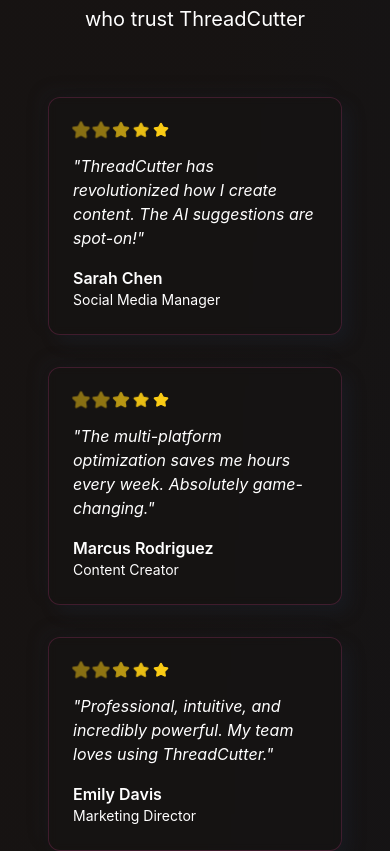
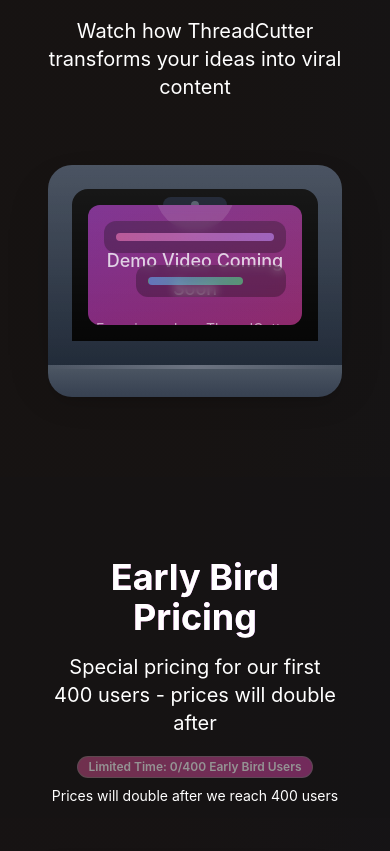
Before and after one commit to aarav0180/ThreadCutter, a React (Vite) app: page / in a window 390 px wide. Shown: the part 2847-3698 px from the top of the page. Built offline with nearby package versions, Linux system fonts and the light colour scheme.

Commit message:
Refactor Landing page UI
- Improved feedback section UI with animations.
- Updated premium section to reflect first 400 users.
- Replaced review section with a demo video in a Macbook mockup.

```diff
--- a/src/pages/Landing.tsx
+++ b/src/pages/Landing.tsx
@@ -15,12 +15,16 @@ import {
   Rocket,
   Moon,
   Sun,
+  Send,
+  Play,
 } from "lucide-react";
 import { Link } from "react-router-dom";
 import { supabase } from "@/integrations/supabase/client";
+import { usePremium } from "@/hooks/usePremium";
 
 const Landing = () => {
   const [isDarkMode, setIsDarkMode] = useState(true);
+  const { userCount, dynamicPricing } = usePremium(null);
 
   // Apply theme on mount and when changed
   useEffect(() => {
@@ -66,30 +70,6 @@ const Landing = () => {
     },
   ];
 
-  const testimonials = [
-    {
-      name: "Sarah Chen",
-      role: "Social Media Manager",
-      content:
-        "ThreadCutter has revolutionized how I create content. The AI suggestions are spot-on!",
-      rating: 5,
-    },
-    {
-      name: "Marcus Rodriguez",
-      role: "Content Creator",
-      content:
-        "The multi-platform optimization saves me hours every week. Absolutely game-changing.",
-      rating: 5,
-    },
-    {
-      name: "Emily Davis",
-      role: "Marketing Director",
-      content:
-        "Professional, intuitive, and incredibly powerful. My team loves using ThreadCutter.",
-      rating: 5,
-    },
-  ];
-
   const pricingPlans = [
     {
       name: "Free",
@@ -106,8 +86,8 @@ const Landing = () => {
     },
     {
       name: "Premium",
-      price: "$6",
-      originalPrice: "$12",
+      price: `$${dynamicPricing.month.toFixed(2)}`,
+      originalPrice: userCount >= 400 ? `$${(dynamicPricing.month / 2).toFixed(2)}` : `$${(dynamicPricing.month * 2).toFixed(2)}`,
       period: "month",
       features: [
         "Unlimited messages",
@@ -118,7 +98,7 @@ const Landing = () => {
       ],
       buttonText: "Upgrade to Premium",
       popular: true,
-      earlyBird: true,
+      earlyBird: userCount < 400,
     },
   ];
 
@@ -247,10 +227,10 @@ const Landing = () => {
               Features
             </button>
             <button
-              onClick={() => scrollToSection("testimonials")}
+              onClick={() => scrollToSection("demo")}
               className="text-muted-foreground hover:text-pink-300 transition-colors duration-300"
             >
-              Reviews
+              Demo
             </button>
             <button
               onClick={() => scrollToSection("pricing")}
@@ -470,53 +450,67 @@ const Landing = () => {
         </div>
       </section>
 
-      {/* Testimonials Section */}
-      <section id="testimonials" className="py-20 px-4 relative">
+      {/* Demo Video Section */}
+      <section id="demo" className="py-20 px-4 relative">
         <div className="container mx-auto">
           <div className="text-center mb-16">
             <h2 className="text-4xl font-bold mb-4 bg-gradient-to-r from-pink-400 to-purple-500 bg-clip-text text-transparent animate-text-flow">
-              Loved by Creators
+              See ThreadCutter in Action
             </h2>
             <p className="text-xl text-muted-foreground animate-fade-in-up delay-200">
-              Join thousands of creators who trust ThreadCutter
+              Watch how ThreadCutter transforms your ideas into viral content
             </p>
           </div>
 
-          <div className="grid grid-cols-1 md:grid-cols-3 gap-8">
-            {testimonials.map((testimonial, index) => (
-              <Card
-                key={index}
-                className="neumorphic border-pink-500/20 hover:border-pink-400/40 transition-all duration-500 bg-card/10 backdrop-blur-sm hover:shadow-xl hover:shadow-pink-500/10 animate-testimonial-float hover:scale-105"
-                style={{ animationDelay: `${index * 300}ms` }}
-              >
-                <CardContent className="p-6">
-                  <div className="flex items-center space-x-1 mb-4">
-                    {[...Array(testimonial.rating)].map((_, i) => (
-                      <Star
-                        key={i}
-                        className="h-4 w-4 fill-yellow-400 text-yellow-400 animate-star-twinkle"
-                        style={{ animationDelay: `${i * 200}ms` }}
-                      />
-                    ))}
+          <div className="max-w-5xl mx-auto animate-slide-in-up">
+            {/* MacBook Mockup */}
+            <div className="relative">
+              {/* MacBook Shell */}
+              <div className="bg-gradient-to-b from-gray-200 to-gray-300 dark:from-gray-700 dark:to-gray-800 rounded-t-3xl p-6 shadow-2xl">
+                {/* Screen Bezel */}
+                <div className="bg-black rounded-t-2xl p-4 relative overflow-hidden">
+                  {/* Camera Notch */}
+                  <div className="absolute top-2 left-1/2 transform -translate-x-1/2 w-16 h-4 bg-gray-900 rounded-full"></div>
+                  <div className="absolute top-3 left-1/2 transform -translate-x-1/2 w-2 h-2 bg-gray-600 rounded-full"></div>
+
+                  {/* Video Container */}
+                  <div className="relative aspect-video bg-gradient-to-br from-purple-900 to-pink-900 rounded-lg overflow-hidden">
+                    {/* Placeholder for video - in a real implementation, you'd embed your actual demo video */}
+                    <div className="absolute inset-0 bg-gradient-to-br from-pink-500/20 to-purple-500/20 flex items-center justify-center">
+                      <div className="text-center space-y-4">
+                        <div className="w-20 h-20 bg-white/20 rounded-full flex items-center justify-center mx-auto backdrop-blur-sm hover:bg-white/30 transition-all duration-300 cursor-pointer animate-pulse">
+                          <Play className="h-8 w-8 text-white ml-1" />
                         </div>
-                  <p
-                    className="text-muted-foreground mb-4 italic animate-fade-in-up"
-                    style={{ animationDelay: `${index * 200}ms` }}
-                  >
-                    "{testimonial.content}"
+                        <p className="text-white/80 text-lg font-medium">
+                          Demo Video Coming Soon
                         </p>
-                  <div
-                    className="animate-slide-in-left"
-                    style={{ animationDelay: `${index * 250}ms` }}
-                  >
-                    <p className="font-semibold text-foreground">
-                      {testimonial.name}
+                        <p className="text-white/60 text-sm max-w-md mx-auto">
+                          Experience how ThreadCutter creates engaging content with AI-powered conversations
                         </p>
-                    <p className="text-sm text-muted-foreground">{testimonial.role}</p>
                       </div>
-                </CardContent>
-              </Card>
-            ))}
+                    </div>
+
+                    {/* Animated UI Elements Overlay */}
+                    <div className="absolute top-4 left-4 right-4">
+                      <div className="bg-black/30 backdrop-blur-sm rounded-lg p-3 mb-3 animate-fade-in">
+                        <div className="h-2 bg-gradient-to-r from-pink-400/60 to-purple-400/60 rounded animate-shimmer-wave"></div>
+                      </div>
+                      <div className="bg-black/30 backdrop-blur-sm rounded-lg p-3 ml-8 animate-fade-in delay-500">
+                        <div className="h-2 bg-gradient-to-r from-blue-400/60 to-green-400/60 rounded w-3/4 animate-shimmer-wave delay-200"></div>
+                      </div>
+                    </div>
+                  </div>
+                </div>
+              </div>
+
+              {/* MacBook Base */}
+              <div className="h-8 bg-gradient-to-b from-gray-300 to-gray-400 dark:from-gray-600 dark:to-gray-700 rounded-b-3xl shadow-lg relative">
+                <div className="absolute inset-x-0 top-0 h-1 bg-gradient-to-r from-transparent via-gray-400 dark:via-gray-500 to-transparent"></div>
+              </div>
+
+              {/* Reflection */}
+              <div className="absolute inset-0 bg-gradient-to-t from-transparent to-white/10 rounded-3xl pointer-events-none"></div>
+            </div>
           </div>
         </div>
       </section>
@@ -529,12 +523,21 @@ const Landing = () => {
               Early Bird Pricing
             </h2>
             <p className="text-xl text-muted-foreground animate-fade-in-up delay-200">
-              Special pricing for our first 100 users - prices will increase by
-              $6 after
+              Special pricing for our first 400 users - prices will double after
             </p>
-            <Badge className="mt-4 bg-gradient-to-r from-green-400/20 to-blue-400/20 text-green-300 border-green-400/30 animate-pulse">
-              Limited Time: First 100 Users Only
+            <div className="mt-4 space-y-2">
+              <Badge className="bg-gradient-to-r from-green-400/20 to-blue-400/20 text-green-300 border-green-400/30 animate-pulse">
+                {userCount < 400
+                  ? `Limited Time: ${userCount}/400 Early Bird Users`
+                  : 'Early Bird Pricing Has Ended'
+                }
               </Badge>
+              {userCount < 400 && (
+                <p className="text-sm text-muted-foreground">
+                  Prices will double after we reach 400 users
+                </p>
+              )}
+            </div>
           </div>
 
           <div className="grid grid-cols-1 md:grid-cols-2 gap-8 max-w-4xl mx-auto">
@@ -558,7 +561,7 @@ const Landing = () => {
                 {plan.earlyBird && (
                   <div className="absolute -top-3 right-4">
                     <Badge className="bg-gradient-to-r from-green-400 to-emerald-500 text-white animate-pulse">
-                      50% Off
+                      Early Bird
                     </Badge>
                   </div>
                 )}
@@ -568,7 +571,7 @@ const Landing = () => {
                       {plan.name}
                     </h3>
                     <div className="mb-4 animate-slide-in-up delay-200">
-                      {plan.originalPrice && (
+                      {plan.originalPrice && plan.earlyBird && (
                         <span className="text-lg text-muted-foreground line-through mr-2">
                           {plan.originalPrice}
                         </span>
@@ -580,8 +583,10 @@ const Landing = () => {
                     </div>
                     {plan.earlyBird && (
                       <p className="text-sm text-green-300 animate-fade-in">
-                        Price increases to {plan.originalPrice} after first 100
-                        users
+                        {userCount < 400
+                          ? `Price increases to ${plan.originalPrice} after first 400 users`
+                          : `Price has increased from ${(dynamicPricing.month / 2).toFixed(2)}`
+                        }
                       </p>
                     )}
                   </div>
@@ -655,25 +660,37 @@ const Landing = () => {
         </div>
       </section>
 
-      {/* Feedback Section */}
-      <section id="feedback" className="py-20 px-4 bg-muted/5 relative">
-        <div className="container mx-auto max-w-xl">
-          <div className="text-center mb-8">
-            <h2 className="text-3xl font-bold mb-2 bg-gradient-to-r from-pink-400 to-purple-500 bg-clip-text text-transparent">
+      {/* Enhanced Feedback Section */}
+      <section id="feedback" className="py-20 px-4 bg-muted/5 relative overflow-hidden">
+        {/* Background decorations */}
+        <div className="absolute inset-0 pointer-events-none">
+          <div className="absolute top-20 right-20 w-32 h-32 bg-gradient-to-r from-pink-500/5 to-purple-500/5 rounded-full blur-2xl animate-pulse"></div>
+          <div className="absolute bottom-20 left-20 w-40 h-40 bg-gradient-to-r from-blue-500/5 to-cyan-500/5 rounded-full blur-2xl animate-pulse delay-1000"></div>
+        </div>
+
+        <div className="container mx-auto max-w-2xl relative z-10">
+          <div className="text-center mb-12 animate-fade-in">
+            <div className="inline-flex items-center justify-center w-16 h-16 bg-gradient-to-r from-pink-400 to-purple-500 rounded-full mb-6 animate-bounce-x">
+              <MessageSquare className="h-8 w-8 text-white" />
+            </div>
+            <h2 className="text-4xl font-bold mb-4 bg-gradient-to-r from-pink-400 to-purple-500 bg-clip-text text-transparent animate-text-flow">
               We Value Your Feedback
             </h2>
-            <p className="text-muted-foreground">
-              Let us know how we can improve ThreadCutter!
+            <p className="text-xl text-muted-foreground animate-fade-in-up delay-200">
+              Help us make ThreadCutter even better for creators like you
             </p>
           </div>
-          <form
-            onSubmit={handleFeedbackSubmit}
-            className="bg-card/10 p-8 rounded-2xl border border-pink-500/20 shadow-lg space-y-6"
-          >
-            <div className="flex flex-col gap-2">
-              <label htmlFor="name" className="text-sm text-muted-foreground">
-                Name
+
+          <Card className="neumorphic border-pink-500/20 hover:border-pink-400/40 transition-all duration-500 bg-card/10 backdrop-blur-sm shadow-2xl shadow-pink-500/5 animate-card-rise">
+            <CardContent className="p-8">
+              <form onSubmit={handleFeedbackSubmit} className="space-y-6">
+                <div className="grid grid-cols-1 md:grid-cols-2 gap-6">
+                  <div className="space-y-2 animate-slide-in-left">
+                    <label htmlFor="name" className="text-sm font-medium text-foreground flex items-center gap-2">
+                      <div className="w-2 h-2 bg-pink-400 rounded-full animate-pulse"></div>
+                      Your Name
                     </label>
+                    <div className="relative">
                       <input
                         id="name"
                         name="name"
@@ -681,13 +698,19 @@ const Landing = () => {
                         required
                         value={feedback.name}
                         onChange={handleFeedbackChange}
-                className="rounded-md px-3 py-2 bg-background/80 border border-border/30 text-foreground focus:border-pink-400 outline-none"
+                        className="w-full rounded-xl px-4 py-3 bg-background/80 border border-border/30 text-foreground focus:border-pink-400 focus:ring-2 focus:ring-pink-400/20 outline-none transition-all duration-300 hover:border-border/50"
+                        placeholder="Enter your name"
                       />
+                      <div className="absolute inset-0 rounded-xl bg-gradient-to-r from-pink-400/5 to-purple-400/5 pointer-events-none opacity-0 group-hover:opacity-100 transition-opacity duration-300"></div>
                     </div>
-            <div className="flex flex-col gap-2">
-              <label htmlFor="email" className="text-sm text-muted-foreground">
-                Email
+                  </div>
+
+                  <div className="space-y-2 animate-slide-in-right">
+                    <label htmlFor="email" className="text-sm font-medium text-foreground flex items-center gap-2">
+                      <div className="w-2 h-2 bg-purple-400 rounded-full animate-pulse delay-200"></div>
+                      Email Address
                     </label>
+                    <div className="relative">
                       <input
                         id="email"
                         name="email"
@@ -695,41 +718,84 @@ const Landing = () => {
                         required
                         value={feedback.email}
                         onChange={handleFeedbackChange}
-                className="rounded-md px-3 py-2 bg-background/80 border border-border/30 text-foreground focus:border-pink-400 outline-none"
+                        className="w-full rounded-xl px-4 py-3 bg-background/80 border border-border/30 text-foreground focus:border-purple-400 focus:ring-2 focus:ring-purple-400/20 outline-none transition-all duration-300 hover:border-border/50"
+                        placeholder="your@email.com"
                       />
                     </div>
-            <div className="flex flex-col gap-2">
-              <label htmlFor="message" className="text-sm text-muted-foreground">
-                Feedback
+                  </div>
+                </div>
+
+                <div className="space-y-2 animate-fade-in-up delay-300">
+                  <label htmlFor="message" className="text-sm font-medium text-foreground flex items-center gap-2">
+                    <div className="w-2 h-2 bg-blue-400 rounded-full animate-pulse delay-400"></div>
+                    Your Feedback
                   </label>
+                  <div className="relative">
                     <textarea
                       id="message"
                       name="message"
                       required
-                rows={4}
+                      rows={5}
                       value={feedback.message}
                       onChange={handleFeedbackChange}
-                className="rounded-md px-3 py-2 bg-background/80 border border-border/30 text-foreground focus:border-pink-400 outline-none resize-none"
+                      className="w-full rounded-xl px-4 py-3 bg-background/80 border border-border/30 text-foreground focus:border-blue-400 focus:ring-2 focus:ring-blue-400/20 outline-none resize-none transition-all duration-300 hover:border-border/50"
+                      placeholder="Tell us what you think, what features you'd like to see, or any issues you've encountered..."
                     />
                   </div>
+                </div>
+
+                <div className="pt-4 animate-slide-in-up delay-500">
                   <Button
                     type="submit"
-              className="w-full bg-gradient-to-r from-pink-400 to-purple-500 text-white hover:from-pink-300 hover:to-purple-400 transition-all duration-300"
+                    className="w-full bg-gradient-to-r from-pink-400 to-purple-500 text-white hover:from-pink-300 hover:to-purple-400 transition-all duration-300 py-3 rounded-xl font-medium shadow-lg shadow-pink-500/25 hover:shadow-pink-500/40 hover:scale-[1.02] group"
                     disabled={feedbackStatus === "sending"}
                   >
-              {feedbackStatus === "sending" ? "Sending..." : "Send Feedback"}
+                    <div className="flex items-center justify-center gap-2">
+                      {feedbackStatus === "sending" ? (
+                        <>
+                          <div className="w-4 h-4 border-2 border-white/30 border-t-white rounded-full animate-spin"></div>
+                          Sending...
+                        </>
+                      ) : (
+                        <>
+                          <Send className="h-4 w-4 group-hover:translate-x-1 transition-transform duration-300" />
+                          Send Feedback
+                        </>
+                      )}
+                    </div>
                   </Button>
+                </div>
+
+                {/* Status Messages */}
                 {feedbackStatus === "sent" && (
-              <div className="text-green-400 text-center">
-                Thank you for your feedback!
+                  <div className="text-center animate-fade-in">
+                    <div className="inline-flex items-center gap-2 text-green-400 bg-green-400/10 px-4 py-3 rounded-xl border border-green-400/20">
+                      <Check className="h-5 w-5" />
+                      <span className="font-medium">Thank you for your feedback! We'll be in touch soon.</span>
+                    </div>
                   </div>
                 )}
+
                 {feedbackStatus === "error" && (
-              <div className="text-red-400 text-center">
-                Something went wrong. Please try again.
+                  <div className="text-center animate-fade-in">
+                    <div className="inline-flex items-center gap-2 text-red-400 bg-red-400/10 px-4 py-3 rounded-xl border border-red-400/20">
+                      <span className="font-medium">Something went wrong. Please try again or contact us directly.</span>
+                    </div>
                   </div>
                 )}
               </form>
+            </CardContent>
+          </Card>
+
+          {/* Additional Contact Info */}
+          <div className="text-center mt-8 animate-fade-in delay-700">
+            <p className="text-sm text-muted-foreground">
+              You can also reach us at{" "}
+              <a href="mailto:support@threadcutter.com" className="text-pink-400 hover:text-pink-300 transition-colors duration-300 underline">
+                support@threadcutter.com
+              </a>
+            </p>
+          </div>
         </div>
       </section>
 
```
Lines whose indentation alone changed are shown as unchanged.
